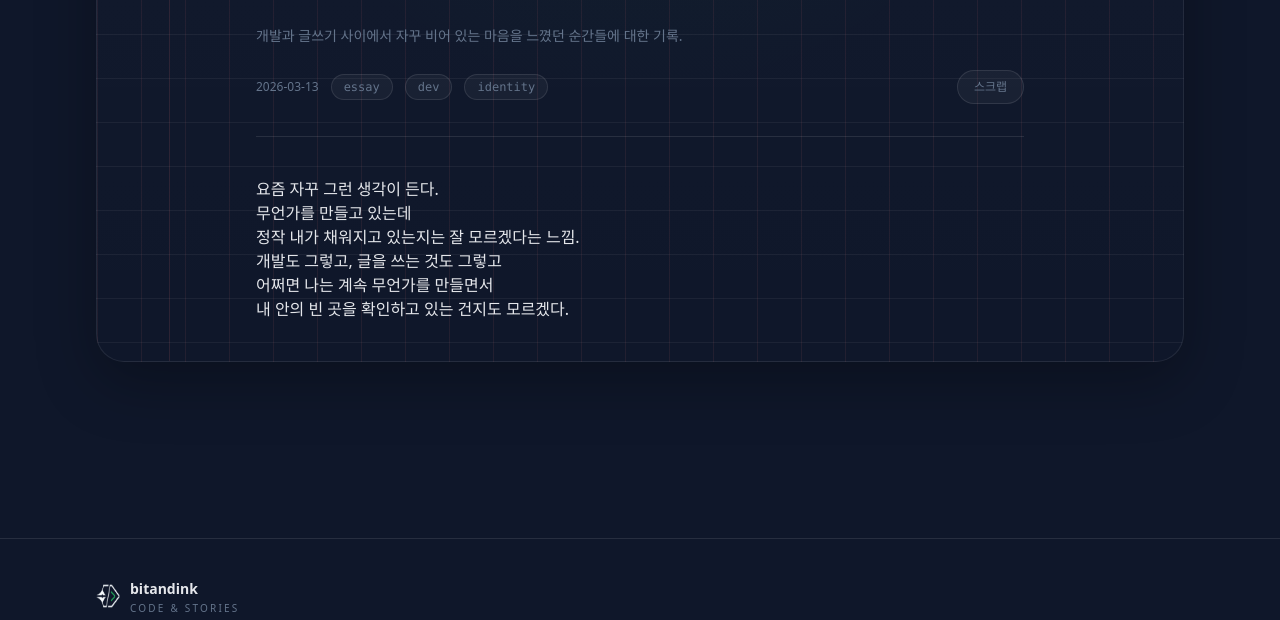
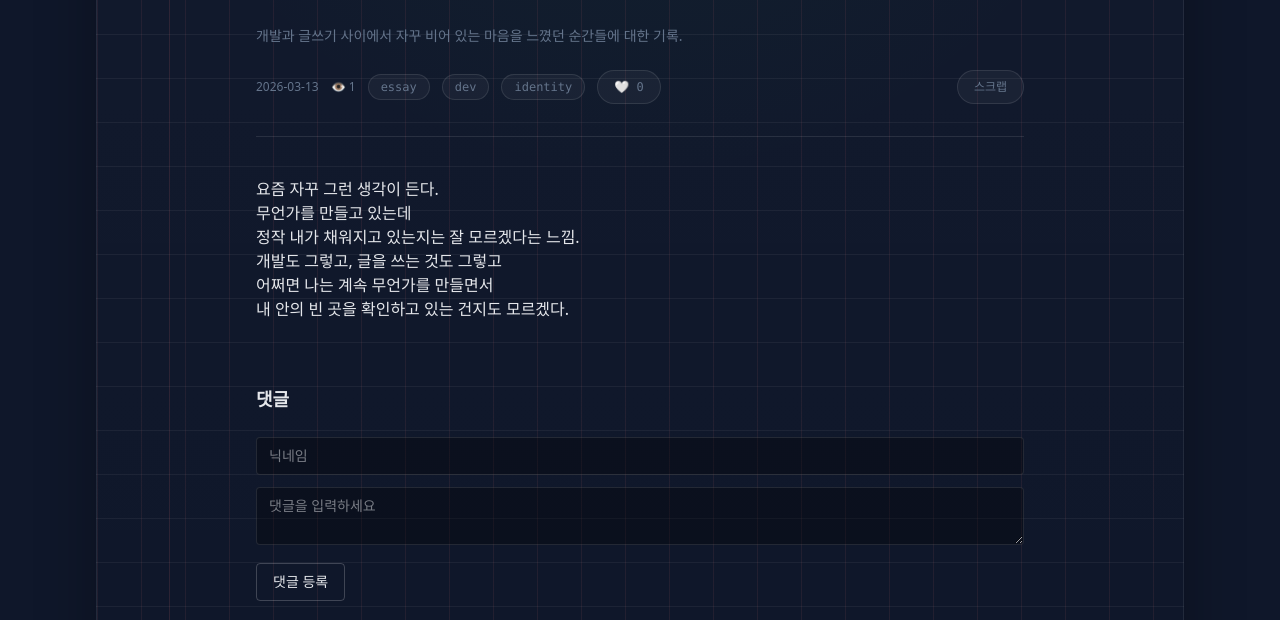
Before and after one commit to bluebeen/bitandink, a Next.js app: page /writings/essays/empty-feeling-while-building in a window 1280 px wide. Shown: the part 332-952 px from the top of the page. Built offline with nearby package versions, Linux system fonts and the light colour scheme; no server answers; the database is empty.

Commit message:
댓글, 조회수up(중복방지) 기능 세팅

```diff
--- a/package.json
+++ b/package.json
@@ -9,13 +9,14 @@
     "lint": "eslint"
   },
   "dependencies": {
+    "@supabase/supabase-js": "^2.99.1",
     "gray-matter": "^4.0.3",
     "next": "16.1.6",
     "next-mdx-remote": "^6.0.0",
     "react": "19.2.3",
     "react-dom": "19.2.3",
     "reading-time": "^1.5.0"
-},
+  },
   "devDependencies": {
     "@tailwindcss/postcss": "^4",
     "@tailwindcss/typography": "^0.5.19",
--- a/src/app/writings/[category]/[slug]/page.tsx
+++ b/src/app/writings/[category]/[slug]/page.tsx
@@ -1,13 +1,16 @@
 import { notFound } from "next/navigation";
 import { MDXRemote } from "next-mdx-remote/rsc";
 import Container from "@/components/common/Container";
+import LikeButton from "@/components/common/LikeButton";
+import ScrapButton from "@/components/common/ScrapButton";
 import {
   getAllWritingParams,
   getCategoryLabel,
   getWritingPost,
   isWritingCategory,
 } from "@/lib/writings";
-import ScrapButton from "@/components/common/ScrabButton";
+import Comments from "@/components/common/Comments";
+import ViewCounter from "@/components/common/ViewCounter";
 
 type Props = {
   params: Promise<{
@@ -75,7 +78,7 @@ export default async function WritingDetailPage({ params }: Props) {
 
             <div className="mt-5 flex flex-wrap items-center gap-3 text-xs text-[var(--color-sub)]">
               <span>{post.date}</span>
-
+              <span><ViewCounter slug={post.slug} category={post.category} /></span>
               {post.tags?.map((tag) => (
                 <span
                   key={tag}
@@ -85,7 +88,9 @@ export default async function WritingDetailPage({ params }: Props) {
                 </span>
               ))}
 
-              <div className="ml-auto">
+              <LikeButton slug={post.slug} category={post.category} />
+
+              <div className="sm:ml-auto">
                 <ScrapButton />
               </div>
             </div>
@@ -94,6 +99,8 @@ export default async function WritingDetailPage({ params }: Props) {
           <div className="prose prose-invert mx-auto mt-10 max-w-3xl prose-headings:text-[var(--color-text)] prose-p:text-[var(--color-sub)] prose-strong:text-[var(--color-text)] prose-li:text-[var(--color-sub)]">
             <MDXRemote source={post.content} />
           </div>
+
+          <Comments slug={post.slug} category={post.category} />
         </article>
       </Container>
     </section>
--- /dev/null
+++ b/src/components/common/Comments.tsx
@@ -0,0 +1,112 @@
+"use client";
+
+import { useEffect, useState } from "react";
+import { supabase } from "@/lib/supabase";
+
+type Props = {
+  slug: string;
+  category: string;
+};
+
+type Comment = {
+  id: number;
+  author: string;
+  content: string;
+  created_at: string;
+};
+
+export default function Comments({ slug, category }: Props) {
+  const [comments, setComments] = useState<Comment[]>([]);
+  const [author, setAuthor] = useState("");
+  const [content, setContent] = useState("");
+
+  useEffect(() => {
+    loadComments();
+  }, []);
+
+  async function loadComments() {
+    const { data } = await supabase
+      .from("comments")
+      .select("*")
+      .eq("slug", slug)
+      .eq("category", category)
+      .order("created_at", { ascending: false });
+
+    if (data) setComments(data);
+  }
+
+  async function submitComment() {
+    if (!author || !content) return;
+
+    await supabase.from("comments").insert({
+      slug,
+      category,
+      author,
+      content,
+    });
+
+    setAuthor("");
+    setContent("");
+
+    loadComments();
+  }
+
+  async function deleteComment(id: number) {
+    await supabase.from("comments").delete().eq("id", id);
+    loadComments();
+  }
+
+  return (
+    <div className="mx-auto mt-16 max-w-3xl">
+      <h3 className="mb-6 text-lg font-semibold">댓글</h3>
+
+      {/* 작성 */}
+      <div className="mb-8 space-y-3">
+        <input
+          placeholder="닉네임"
+          value={author}
+          onChange={(e) => setAuthor(e.target.value)}
+          className="w-full rounded border border-white/10 bg-black/30 px-3 py-2 text-sm"
+        />
+
+        <textarea
+          placeholder="댓글을 입력하세요"
+          value={content}
+          onChange={(e) => setContent(e.target.value)}
+          className="w-full rounded border border-white/10 bg-black/30 px-3 py-2 text-sm"
+        />
+
+        <button
+          onClick={submitComment}
+          className="rounded border border-white/20 px-4 py-2 text-sm"
+        >
+          댓글 등록
+        </button>
+      </div>
+
+      {/* 리스트 */}
+      <div className="space-y-6">
+        {comments.map((c) => (
+          <div key={c.id} className="border-b border-white/10 pb-4">
+            <div className="flex justify-between">
+              <div className="text-sm font-semibold">{c.author}</div>
+
+              <button
+                onClick={() => deleteComment(c.id)}
+                className="text-xs opacity-50 hover:opacity-100"
+              >
+                삭제
+              </button>
+            </div>
+
+            <div className="mt-1 text-sm opacity-80">{c.content}</div>
+
+            <div className="mt-2 text-xs opacity-40">
+              {new Date(c.created_at).toLocaleString()}
+            </div>
+          </div>
+        ))}
+      </div>
+    </div>
+  );
+}
--- /dev/null
+++ b/src/components/common/LikeButton.tsx
@@ -0,0 +1,122 @@
+"use client";
+
+import { useEffect, useMemo, useState } from "react";
+import { supabase } from "@/lib/supabase";
+
+type Props = {
+  slug: string;
+  category: string;
+};
+
+type LikeRow = {
+  count: number;
+};
+
+export default function LikeButton({ slug, category }: Props) {
+  const [count, setCount] = useState(0);
+  const [liked, setLiked] = useState(false);
+  const [loading, setLoading] = useState(true);
+  const [submitting, setSubmitting] = useState(false);
+
+  const storageKey = useMemo(
+    () => `liked:${category}/${slug}`,
+    [category, slug]
+  );
+
+  useEffect(() => {
+    const stored = window.localStorage.getItem(storageKey);
+    if (stored === "true") {
+      setLiked(true);
+    }
+
+    void fetchLikes();
+  }, [storageKey]);
+
+  async function fetchLikes() {
+    setLoading(true);
+
+    const { data, error } = await supabase
+      .from("likes")
+      .select("count")
+      .eq("slug", slug)
+      .eq("category", category)
+      .maybeSingle<LikeRow>();
+
+    if (!error && data) {
+      setCount(data.count);
+    }
+
+    if (!data) {
+      setCount(0);
+    }
+
+    setLoading(false);
+  }
+
+  async function handleLike() {
+    if (liked || submitting) return;
+
+    setSubmitting(true);
+
+    const { data: existing, error: selectError } = await supabase
+      .from("likes")
+      .select("count")
+      .eq("slug", slug)
+      .eq("category", category)
+      .maybeSingle<LikeRow>();
+
+    if (selectError) {
+      console.error("Failed to fetch like row:", selectError);
+      setSubmitting(false);
+      return;
+    }
+
+    if (!existing) {
+      const { error: insertError } = await supabase.from("likes").insert({
+        slug,
+        category,
+        count: 1,
+      });
+
+      if (insertError) {
+        console.error("Failed to insert like row:", insertError);
+        setSubmitting(false);
+        return;
+      }
+
+      setCount(1);
+    } else {
+      const nextCount = existing.count + 1;
+
+      const { error: updateError } = await supabase
+        .from("likes")
+        .update({ count: nextCount })
+        .eq("slug", slug)
+        .eq("category", category);
+
+      if (updateError) {
+        console.error("Failed to update like row:", updateError);
+        setSubmitting(false);
+        return;
+      }
+
+      setCount(nextCount);
+    }
+
+    window.localStorage.setItem(storageKey, "true");
+    setLiked(true);
+    setSubmitting(false);
+  }
+
+  return (
+    <button
+      type="button"
+      onClick={handleLike}
+      disabled={liked || submitting || loading}
+      className="rounded-full border border-white/10 bg-white/[0.04] px-4 py-2 font-mono text-xs text-[var(--color-sub)] transition hover:border-[var(--color-accent)] hover:text-[var(--color-accent)] disabled:cursor-not-allowed disabled:opacity-60"
+      aria-label="좋아요"
+    >
+      {liked ? `❤️ ${count}` : `🤍 ${count}`}
+    </button>
+  );
+}
--- /dev/null
+++ b/src/components/common/ViewCounter.tsx
@@ -0,0 +1,61 @@
+"use client";
+
+import { useEffect, useState } from "react";
+import { supabase } from "@/lib/supabase";
+
+type Props = {
+  slug: string;
+  category: string;
+};
+
+export default function ViewCounter({ slug, category }: Props) {
+  const [views, setViews] = useState(0);
+
+  useEffect(() => {
+    handleViews();
+  }, []);
+
+  async function handleViews() {
+    const key = `viewed-${category}-${slug}`;
+
+    const alreadyViewed = localStorage.getItem(key);
+
+    const { data } = await supabase
+      .from("views")
+      .select("*")
+      .eq("slug", slug)
+      .eq("category", category)
+      .single();
+
+    if (!data) {
+      await supabase.from("views").insert({
+        slug,
+        category,
+        count: 1,
+      });
+
+      setViews(1);
+
+      localStorage.setItem(key, "true");
+      return;
+    }
+
+    if (!alreadyViewed) {
+      const newCount = data.count + 1;
+
+      await supabase
+        .from("views")
+        .update({ count: newCount })
+        .eq("slug", slug)
+        .eq("category", category);
+
+      setViews(newCount);
+
+      localStorage.setItem(key, "true");
+    } else {
+      setViews(data.count);
+    }
+  }
+
+  return <span>👁 {views}</span>;
+}
--- /dev/null
+++ b/src/lib/supabase.ts
@@ -0,0 +1,6 @@
+import { createClient } from "@supabase/supabase-js";
+
+const supabaseUrl = process.env.NEXT_PUBLIC_SUPABASE_URL!;
+const supabaseAnonKey = process.env.NEXT_PUBLIC_SUPABASE_ANON_KEY!;
+
+export const supabase = createClient(supabaseUrl, supabaseAnonKey);
```
Also changed, not shown: src/components/common/ScrapButton.tsx (renamed from src/components/common/ScrabButton.tsx), 1 other file (tests, documents, lock files or other folders).
